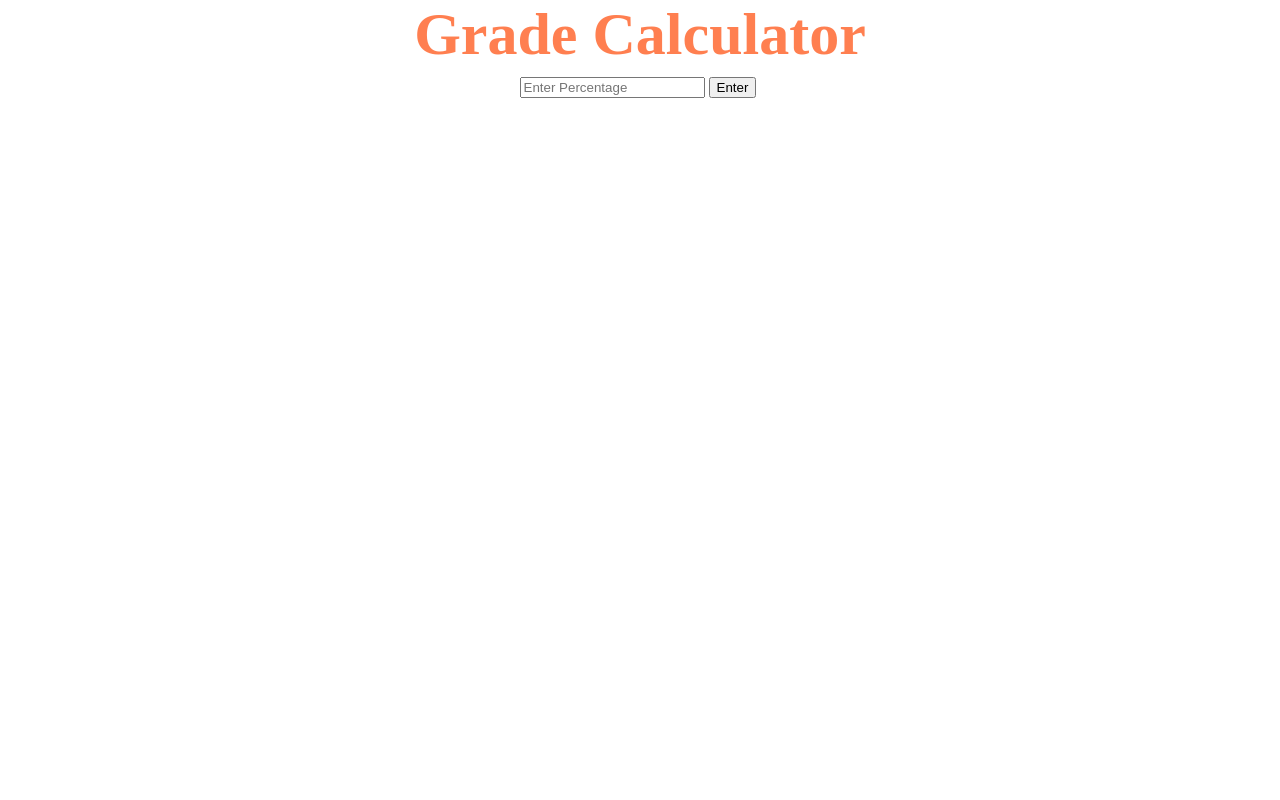
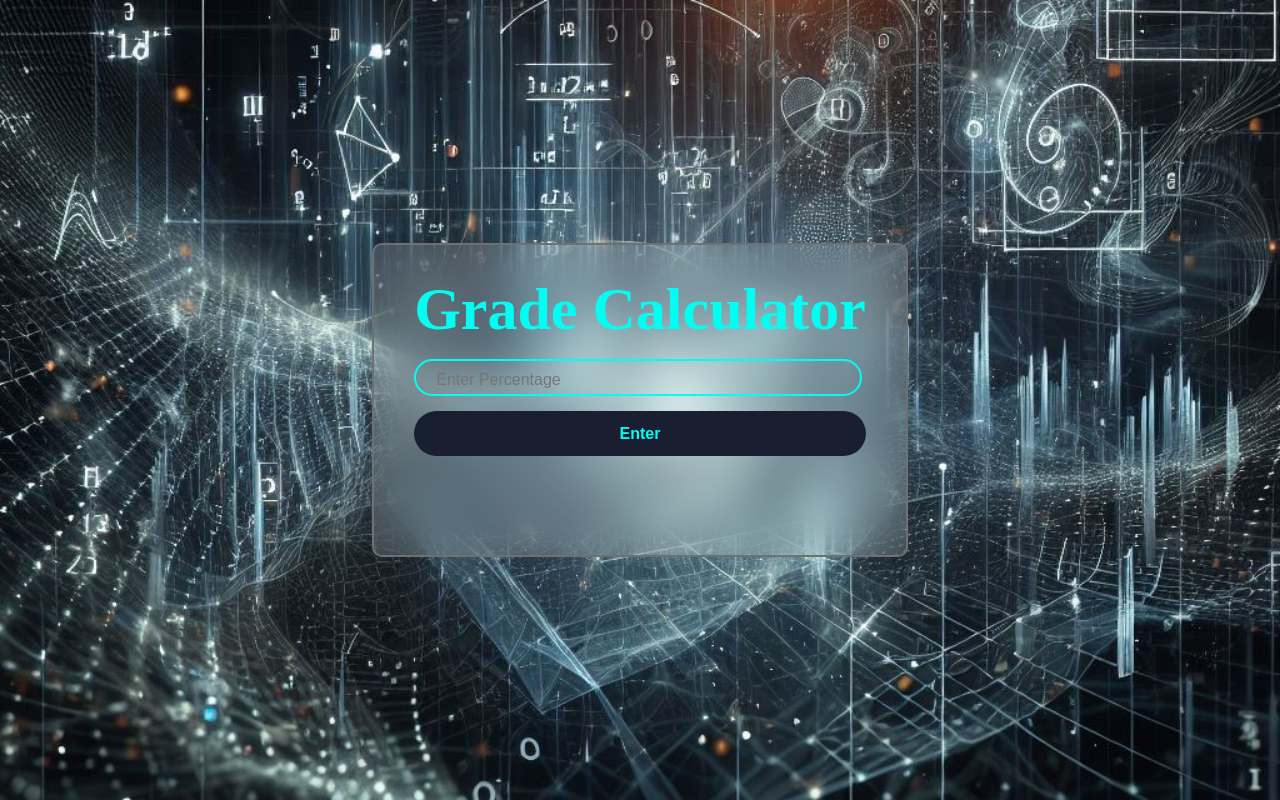
Before and after one commit to SyedZohaibAliKazmi/Grade-Calculator, a plain HTML site: page index.html in a window 1280 px wide. Drawn offline with Linux system fonts and the light colour scheme.

Commit message:
Grade-Calculator

```diff
--- a/app.js
+++ b/app.js
@@ -9,23 +9,22 @@ function enter() {
   let marks = free;
 
   {
-
     if (marks >= 80) {
-      Grade = "A+";
+      Grade = " ( A+ &nbspPass )";
     } else if (marks >= 70) {
-      Grade = "A";
+      Grade = "( A &nbspPass )";
     } else if (marks >= 60) {
-      Grade = "B";
+      Grade = "( B &nbspPass )";
     } else if (marks >= 50) {
-      Grade = "C";
+      Grade = "( C &nbspPass )";
     } else if (marks >= 40) {
-      Grade = "D";
+      Grade = "( D &nbspPass )";
     } else if (marks >= 33) {
-      Grade = "E";
+      Grade = "( E &nbspPass )";
     } else if (marks >= 32) {
-      Grade = "F";
+      Grade = "( F &nbspFail )";
     } else {
-      Grade = "F";
+      Grade = "( F &nbspFail )";
     }
     //   answer show in web page
 
--- a/index.html
+++ b/index.html
@@ -7,18 +7,16 @@
     <link rel="stylesheet" href="./style.css" />
   </head>
   <body>
-
     <div class="grade">
-    <h1>Grade Calculator</h1>
-    <div class="conatiner">
-      <input type="number" id="free" placeholder="Enter Percentage" /> &nbsp;
-      <br />
-      <br />
-
-      <button onclick="enter()">Enter</button> &nbsp; <br>
+      <h1>Grade Calculator</h1>
+      <div class="conatiner">
+        <input type="number" id="free" placeholder="Enter Percentage" /> &nbsp;
+        <!-- <br />
+        <br /> -->
+      </div>
+      <button class="button" onclick="enter()">Enter</button>
       <div id="Ans"></div>
     </div>
-</div>
 
     <script src="./app.js"></script>
   </body>
--- a/style.css
+++ b/style.css
@@ -1,29 +1,76 @@
 * {
   margin: 0%;
 }
-/* .grade{
-    display: flex;
-    justify-content: center;
-    align-items: center;
-} */
+body {
+  display: flex;
+  justify-content: center;
+  align-items: center;
+  min-height: 100vh;
+  background: url(./images/back2.jpg) no-repeat;
+  background-size: cover;
+  background-position: center;
+}
+.grade {
+  /* display: flex;
+  justify-content: center;
+  align-items: center; */
+  width: auto;
+  height: 250px;
+  background-color: rgba(255, 255, 255, 0.151);
+
+  border: 2px solid #707070;
+  backdrop-filter: blur(20px);
+  box-shadow: 0, 0, 0, 0.1;
+  /* color: #191F31; */
+  border-radius: 10px;
+  padding: 30px 40px;
+}
 h1 {
   display: flex;
   justify-content: center;
   align-items: center;
   font-size: 60px;
-  color: coral;
+  color: rgb(0, 255, 242);
 }
 .conatiner {
   display: flex;
   justify-content: center;
   align-items: center;
 }
-.btn {
+input {
+  width: 100%;
+  height: 100%;
+  background: transparent;
+  border: none;
+  outline: none;
+  border: 2px solid rgb(0, 255, 242);
+  border-radius: 40px;
+  font-size: 16px;
+  color: rgb(0, 255, 242);
+  padding: 10px 10px 5px 20px;
+  margin-top: 15px;
+}
+.button {
+  /* display: flex;
+  justify-content: center; */
+  align-items: center;
+  color: rgb(0, 255, 242);
+  width: 100%;
+  height: 45px;
+  background: #191f31;
+  border: none;
+  outline: none;
+  border-radius: 40px;
+  cursor: pointer;
+  font-size: 16px;
+  font-weight: 600;
+  margin-top: 15px;
+}
+#Ans {
   display: flex;
   justify-content: center;
   align-items: center;
+  font-size: 30px;
+  color: rgb(0, 255, 242);
+  padding-top: 15px;
 }
-#Ans{
-    font-size: 30px;
-    color: coral;
-}
```
Also changed, not shown: images/back.jpg (added), images/back2.jpg (added), images/background.jpg (added).
